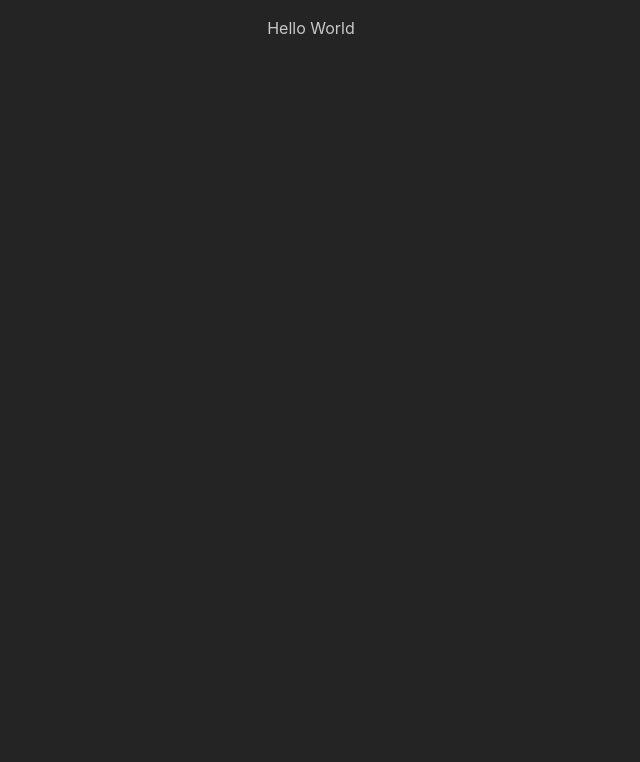
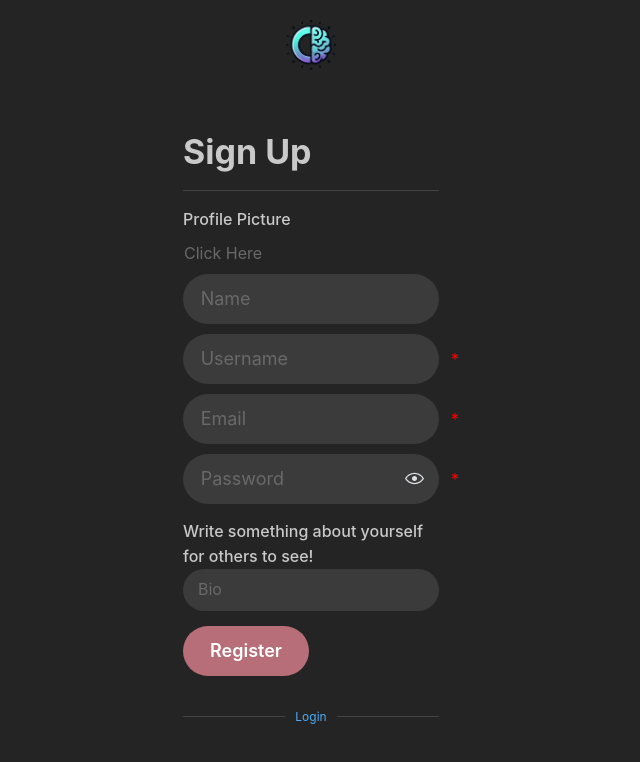
Before and after one commit to Draimonox/Curio, a Next.js app: page / in a window 1280 px wide. Shown: the top 762 px of the page, without its empty margins (329-969 px from the left). Built offline with nearby package versions, Linux system fonts and the light colour scheme.

Commit message:
sign up page JSX implemented:

```diff
--- a/src/app/page.tsx
+++ b/src/app/page.tsx
@@ -1,16 +1,177 @@
 "use client";
 
-import { Center } from "@mantine/core";
-import { useEffect, useState } from "react";
+import {
+  Anchor,
+  Button,
+  Center,
+  Divider,
+  FileInput,
+  Input,
+  PasswordInput,
+  Textarea,
+  Title,
+} from "@mantine/core";
+import logo from "../../public/trimmies.png";
+// import fallback from "./icon.ico";
+import Image from "next/image";
+// import { useEffect, useState } from "react";
 
 function SignUp() {
   return (
     <>
-      <div>
-        <Center>
-          <p>Hello World</p>
-        </Center>
-      </div>
+      <Center style={{ padding: "20px" }}>
+        <Image src={logo} alt="Logo" height={50} />
+      </Center>
+      <Center style={{ marginTop: "5vh" }}>
+        <form
+          style={{ width: "20%" }}
+          //  onSubmit={handleRegister}
+        >
+          <div>
+            <Title order={1}>Sign Up</Title>
+            <Divider my="md" />
+          </div>
+
+          <FileInput
+            variant="unstyled"
+            size="md"
+            radius="lg"
+            label="Profile Picture"
+            placeholder="Click Here"
+            style={{ marginTop: "10px" }}
+            // onChange={handleImageChange}
+          />
+          <Center>
+            {/* {url && (
+              <>
+                <Image
+                  src={url}
+                  alt="Profile Preview"
+                  width={100}
+                  height={100}
+                  style={{ marginBottom: "15px" }}
+                />
+                <Button
+                  variant="transparent"
+                  color="red"
+                  radius="xl"
+                  onClick={handleRemoveImage}
+                >
+                  x
+                </Button>
+              </>
+            )} */}
+          </Center>
+          <div style={{ position: "relative", marginBottom: "10px" }}>
+            <Input
+              variant="filled"
+              size="lg"
+              radius="xl"
+              placeholder="Name"
+              style={{ width: "100%", marginBottom: "10px" }}
+              // value={name}
+              // onChange={(e) => setName(e.target.value)}
+            />
+            <div style={{ position: "relative", marginBottom: "10px" }}>
+              <Input
+                variant="filled"
+                size="lg"
+                radius="xl"
+                placeholder="Username"
+                style={{ width: "100%" }}
+                // value={username}
+                // onChange={(e) => setUsername(e.target.value)}
+              />
+              <span
+                style={{
+                  color: "red",
+                  position: "absolute",
+                  top: "50%",
+                  right: "-20px",
+                  transform: "translateY(-50%)",
+                }}
+              >
+                *
+              </span>
+            </div>
+          </div>
+          <div style={{ position: "relative", marginBottom: "10px" }}>
+            <Input
+              variant="filled"
+              size="lg"
+              radius="xl"
+              placeholder="Email"
+              // value={email}
+              // onChange={(e) => setEmail(e.target.value)}
+              style={{ width: "100%" }}
+            />
+            <span
+              style={{
+                color: "red",
+                position: "absolute",
+                top: "50%",
+                right: "-20px",
+                transform: "translateY(-50%)",
+              }}
+            >
+              *
+            </span>
+          </div>
+          <div style={{ position: "relative", marginBottom: "10px" }}>
+            <PasswordInput
+              variant="filled"
+              size="lg"
+              radius="xl"
+              placeholder="Password"
+              style={{ width: "100%" }}
+              // value={password}
+              // onChange={(e) => setPassword(e.target.value)}
+            />
+            <span
+              style={{
+                color: "red",
+                position: "absolute",
+                top: "50%",
+                right: "-20px",
+                transform: "translateY(-50%)",
+              }}
+            >
+              *
+            </span>
+          </div>
+          <Textarea
+            placeholder="Bio"
+            label="Write something about yourself for others to see!"
+            radius="xl"
+            variant="filled"
+            autosize
+            maxLength={100}
+            minRows={1}
+            size="md"
+            // value={bio}
+            // onChange={(e) => setBio(e.target.value)}
+            style={{ marginTop: "15px" }}
+          />
+          <Button
+            variant="filled"
+            size="lg"
+            color="#B76E79"
+            radius="xl"
+            style={{ marginTop: "15px" }}
+            type="submit"
+          >
+            Register
+          </Button>
+          <Divider
+            my="xl"
+            label={
+              <Anchor href="/login" target="_self" inherit>
+                Login
+              </Anchor>
+            }
+          />
+        </form>
+      </Center>
     </>
   );
 }
```
Also changed, not shown: public/trimmies.png (added).
